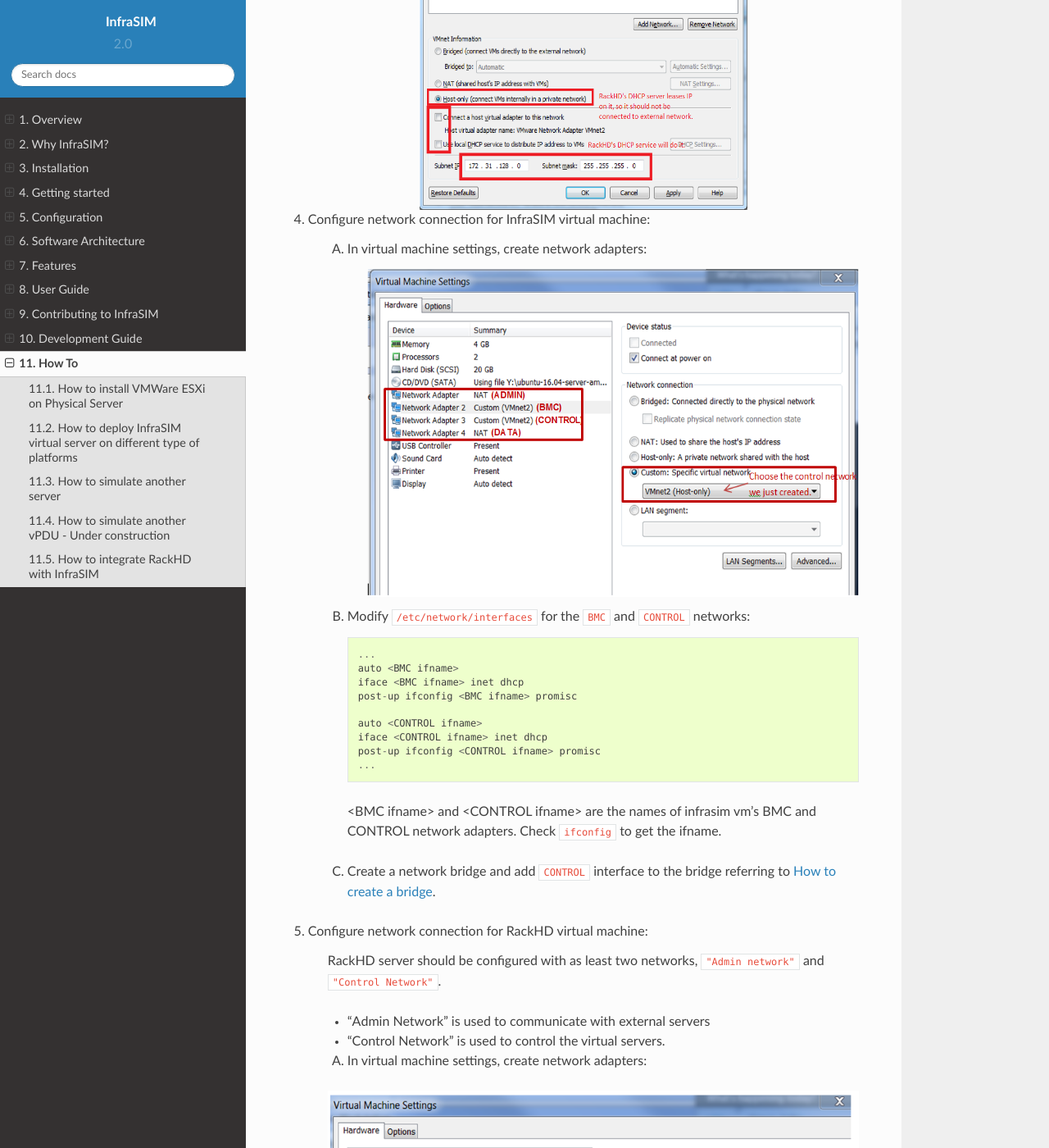
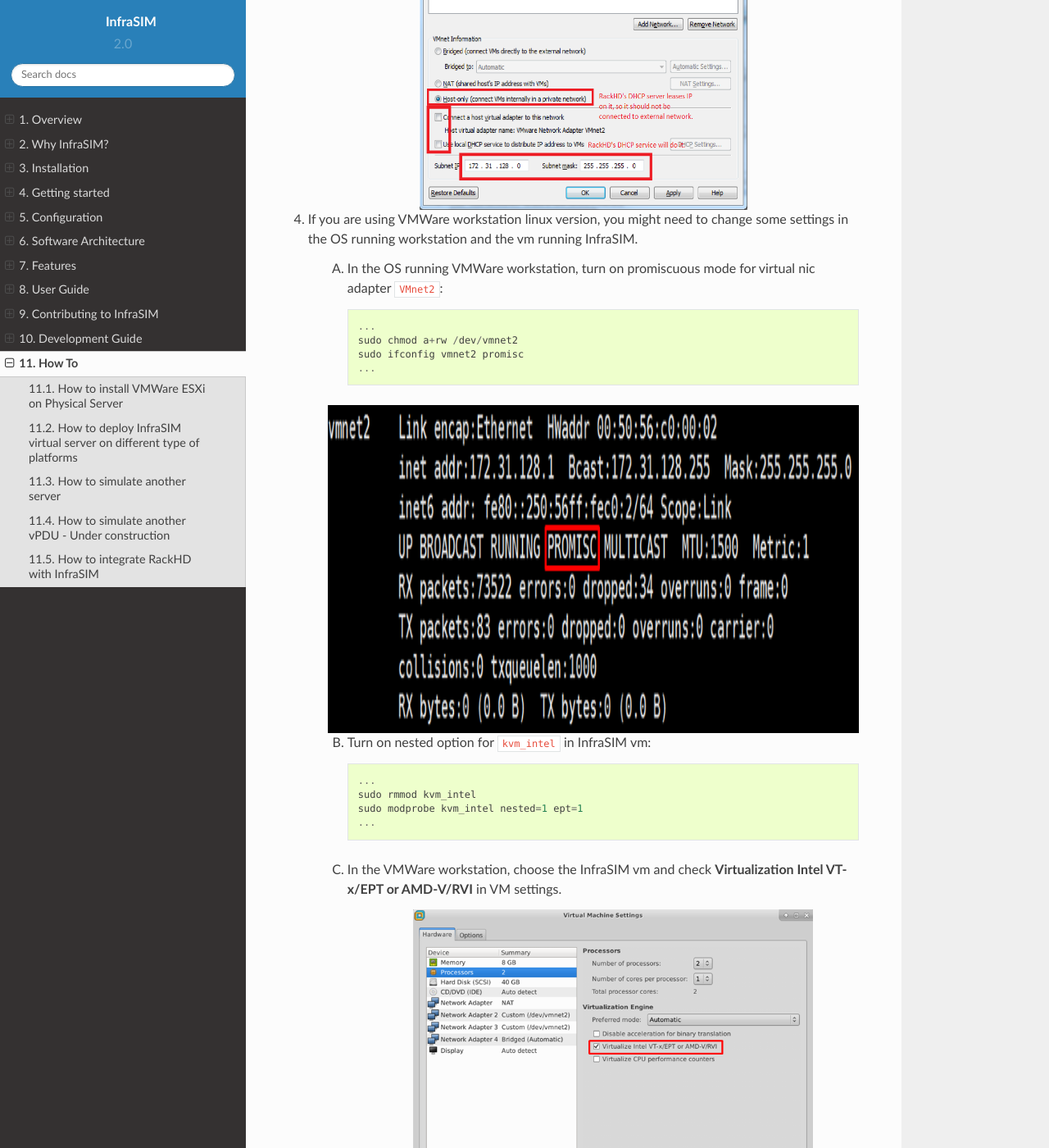
Before and after one commit to InfraSIM/docs, a Sphinx documentation site: the page built from docs/how_to.rst, in a window 1280 px wide and 1400 px high, scrolled down 8869 px. Shown: the whole window at 82% size. Built offline with Sphinx 7.4.7 and the Read the Docs theme 2.0.0, drawn with Linux system fonts in a browser that asks for light colours; some of the changed text lies outside the part shown.

Commit message:
Add VMWare workstation promiscuous setting in how to chapter

```diff
--- a/docs/how_to.rst
+++ b/docs/how_to.rst
@@ -214,6 +214,34 @@
               :width: 400
               :align: center
 
+#. If you are using VMWare workstation linux version, you might need to change some settings in the OS running workstation and the vm running InfraSIM.
+
+    A. In the OS running VMWare workstation, turn on promiscuous mode for virtual nic adapter ``VMnet2``::
+
+        ...
+        sudo chmod a+rw /dev/vmnet2
+        sudo ifconfig vmnet2 promisc
+        ...
+
+    .. image:: _static/vmworkstation8.png
+                :height: 400
+                :align: center
+
+    B. Turn on nested option for ``kvm_intel`` in InfraSIM vm::
+
+        ...
+        sudo rmmod kvm_intel
+        sudo modprobe kvm_intel nested=1 ept=1
+        ...
+
+    C. In the VMWare workstation, choose the InfraSIM vm and check **Virtualization Intel VT-x/EPT or AMD-V/RVI** in VM settings.
+
+        .. image:: _static/vmworkstation9.png
+                   :height: 400
+                   :align: center
+
+    D. Restart VMWare workstation and the vms.
+
 
 #. Configure network connection for InfraSIM virtual machine:
 
```
Also changed, not shown: docs/_static/vmworkstation8.png (added), docs/_static/vmworkstation9.png (added).
